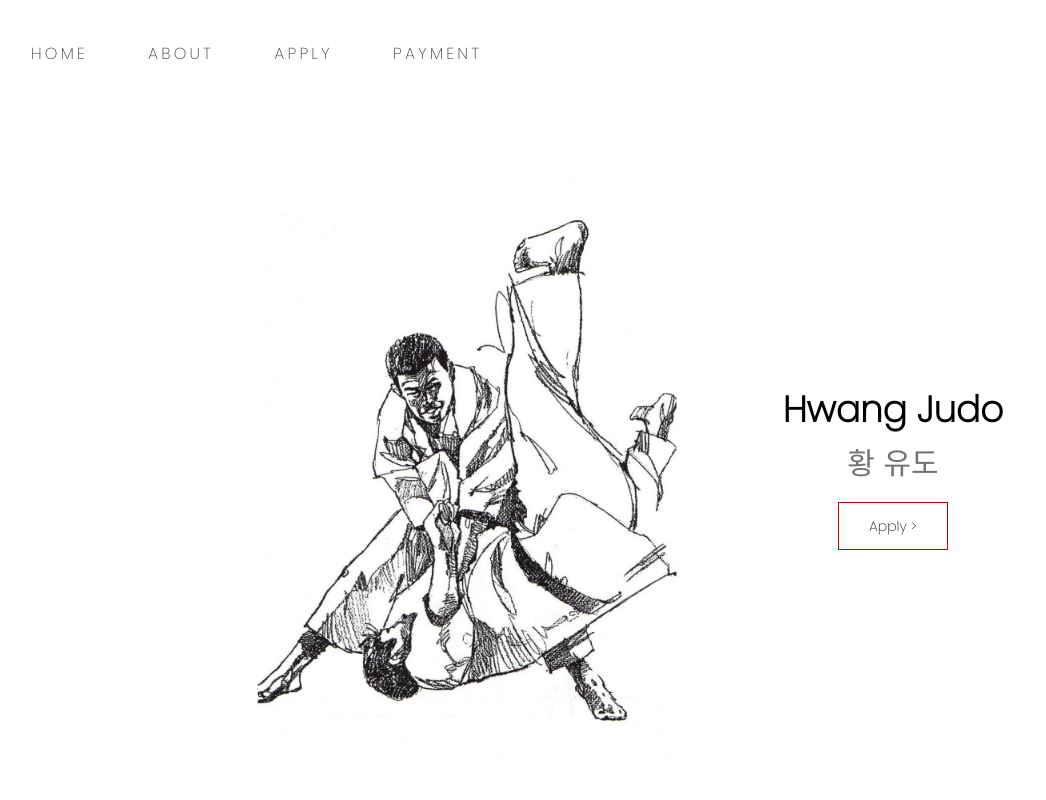
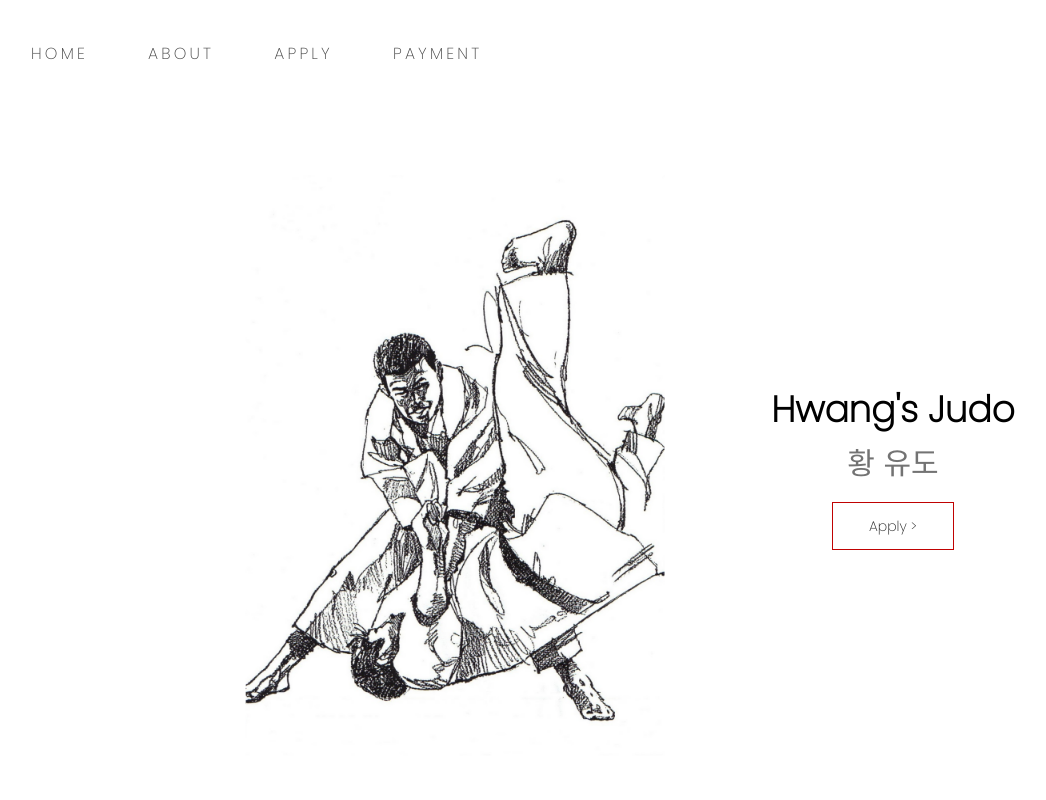
Before and after one commit to timjaya/hwangsjudo, a Next.js app: page / in a window 1280 px wide. Shown: the top 800 px of the page, without its empty margins (47-1093 px from the left). Built offline with nearby package versions, Linux system fonts and the light colour scheme.

Commit message:
add metadata headers

```diff
--- a/pages/about.js
+++ b/pages/about.js
@@ -2,10 +2,16 @@ import Navigation from '../components/navigation.js'
 import Image from 'next/image'
 import { motion } from 'framer-motion'
 import Footer from '../components/footer.js'
+import Head from 'next/head'
 
 export default function About() {
     return (
         <>
+            <Head>
+                <title>About</title>
+                <meta name="description" content="Hwang's Judo is a traditional judo dojo that operates in Eugene, OR. We focus on fostering non-competitive physical exercise and proper technique."/>
+            </Head>
+
             <Navigation />
             <motion.div initial="hidden" animate="visible" variants={{
                 hidden: {
--- a/pages/index.js
+++ b/pages/index.js
@@ -1,4 +1,5 @@
 import Image from 'next/image'
+import Head from 'next/head'
 import { useRouter } from 'next/router'
 import { motion } from 'framer-motion'
 
@@ -16,8 +17,13 @@ export default function Home() {
     router.push('/apply')
   }
 
+  // title
   return (
     <>
+      <Head>
+        <title>Hwang's Judo | Traditional Judo Dojo | Eugene, Oregon </title>
+        <meta name="description" content="Hwang's Judo is a traditional judo dojo that operates in Eugene, OR. We focus on fostering non-competitive physical exercise and proper technique."/>
+      </Head>
       <Navigation />
 
       <div className="flex justify-center py-8 md:py-24">
@@ -59,8 +65,8 @@ export default function Home() {
                 }
               }
             }}>
-              <h1 className="flex justify-center text-center text-4xl font-bold my-4">Hwang Judo</h1>
-              <h1 className="flex justify-center text-neutral-500 text-3xl">황 유도</h1>
+              <h1 className="flex justify-center text-center text-4xl font-bold my-4">Hwang's Judo</h1>
+              <h2 className="flex justify-center text-neutral-500 text-3xl">황 유도</h2>
               <div className="flex justify-center my-5 text-sm">
                 <button onClick={handleClick} className={styles.button}>Apply {'>'}</button>
               </div>
--- a/pages/payment.js
+++ b/pages/payment.js
@@ -1,10 +1,14 @@
 import Navigation from '../components/navigation.js'
 import { motion } from 'framer-motion'
 import Footer from '../components/footer.js'
-
+import Head from 'next/head'
 export default function Payment() {
     return (
         <>
+            <Head>
+                <title>Payment</title>
+                <meta name="description" content="Payment page for Hwang's Judo Dojo."/>
+            </Head>
             <Navigation />
             <motion.div initial="hidden" animate="visible" variants={{
                 hidden: {
```
